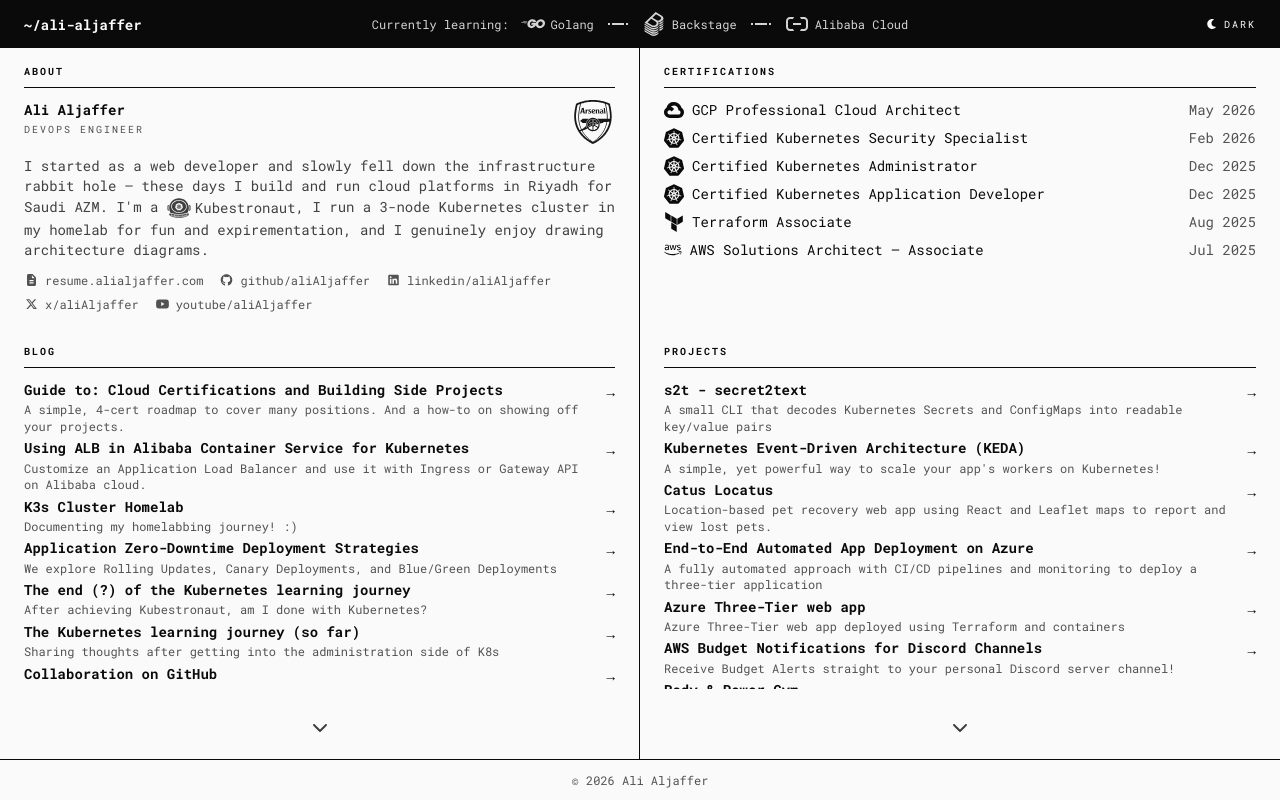
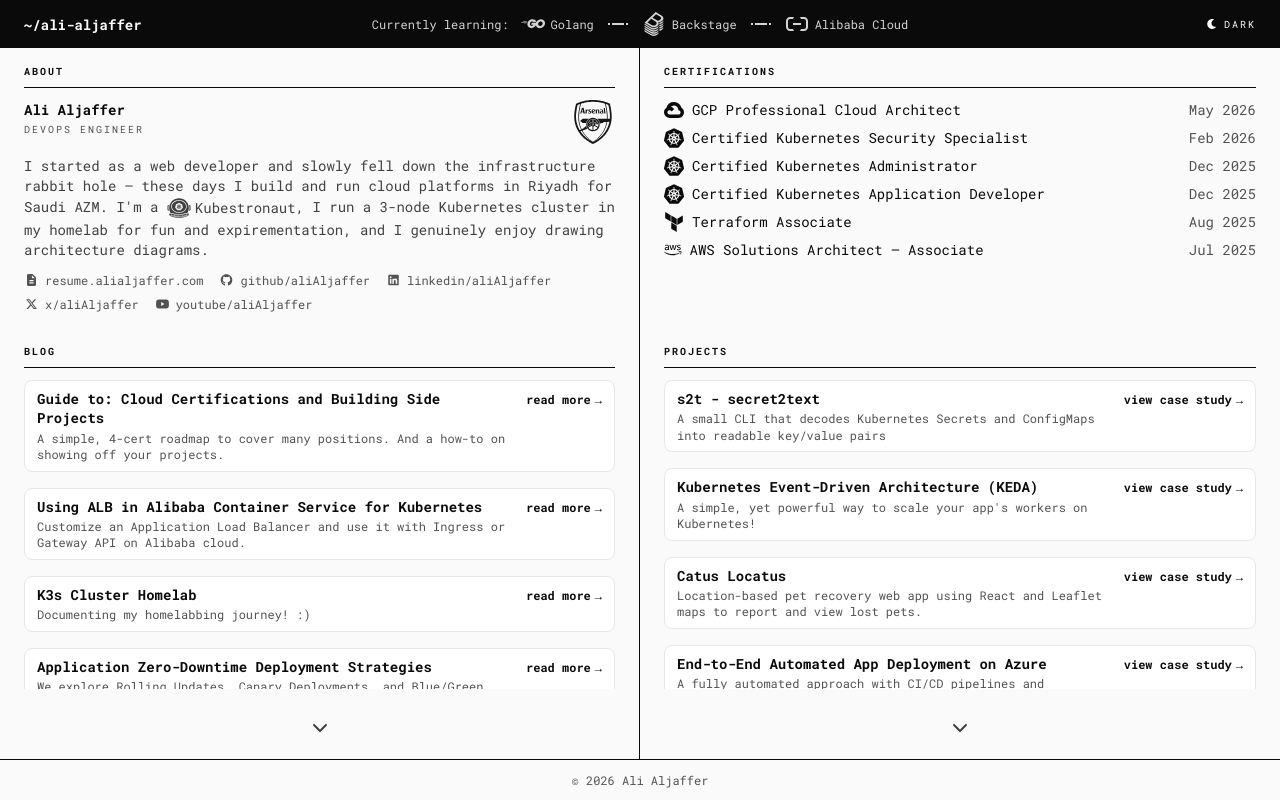
Before and after one commit to aliAljaffer/aliAljaffer.github.io, a Next.js app: page / in a window 1280 px wide. Built offline with nearby package versions, Linux system fonts and the light colour scheme.

Commit message:
Checkpoint: persistent CTA label on case-study links
Replaces the bare arrow with an always-visible read more/view case study
label so clickability reads at rest, not just on hover. Still iterating
on the rounded-card treatment.

```diff
--- a/src/app/components/CaseStudySection.tsx
+++ b/src/app/components/CaseStudySection.tsx
@@ -2,6 +2,7 @@
 import type { CaseStudy } from "@/app/types";
 import ScrollableList from "@/app/components/ScrollableList";
 import SectionLabel from "@/app/components/SectionLabel";
+import { DEV_MODE } from "@/lib/case-studies";
 
 // Shared section for the Blog and Projects lists — same markup, differing only
 // in heading, items, and the screen-reader CTA on each link.
@@ -18,6 +19,9 @@
   ctaLabel: string;
   className?: string;
 }) {
+  if (DEV_MODE) {
+    items = [...items, ...items, ...items];
+  }
   return (
     <section
       aria-labelledby={id}
@@ -28,26 +32,33 @@
         fitToContent
         className="space-y-4 max-h-[40vh] md:max-h-[85%] overflow-y-auto overflow-x-hidden scrollbar-hidden"
       >
-        {items.map((item) => (
+        {items.map((item) => {
+          const cta = ctaLabel || "Read article";
+          return (
             <Link
               key={item.caseStudyId}
               href={`/case-study/${item.caseStudyId}`}
-            aria-label={`${item.name} — ${ctaLabel}`}
-            className="flex justify-between items-start gap-4 group rounded-md -mx-3 px-3 -my-1 py-1 transition-all duration-150 ease-out hover:-translate-y-0.5 hover:shadow-md hover:bg-neutral-100 dark:hover:bg-neutral-800"
+              aria-label={`${item.name} — ${cta}`}
+              className="group flex items-start justify-between gap-3 rounded-lg border border-terminal-border bg-terminal-bg px-3 py-2 transition active:scale-[0.99] hover:border-terminal-accent focus-visible:outline-2 focus-visible:outline-offset-2 focus-visible:outline-current"
             >
-            <div>
-              <p className="text-sm font-bold leading-snug group-hover:underline">
-                {item.name}
-              </p>
+              <div className="min-w-0">
+                <p className="text-sm font-bold leading-snug">{item.name}</p>
                 <p className="text-xs text-neutral-600 dark:text-neutral-400 mt-0.5 leading-snug">
                   {item.description}
                 </p>
               </div>
-            <span className="text-sm shrink-0 mt-0.5" aria-hidden="true">
+              <span className="inline-flex items-center gap-1 shrink-0 mt-0.5 text-xs font-bold whitespace-nowrap">
+                {cta}
+                <span
+                  className="transition-transform group-hover:translate-x-1 group-focus-visible:translate-x-1"
+                  aria-hidden="true"
+                >
                   →
                 </span>
+              </span>
             </Link>
-        ))}
+          );
+        })}
       </ScrollableList>
     </section>
   );
```
Lines whose indentation alone changed are shown as unchanged.
